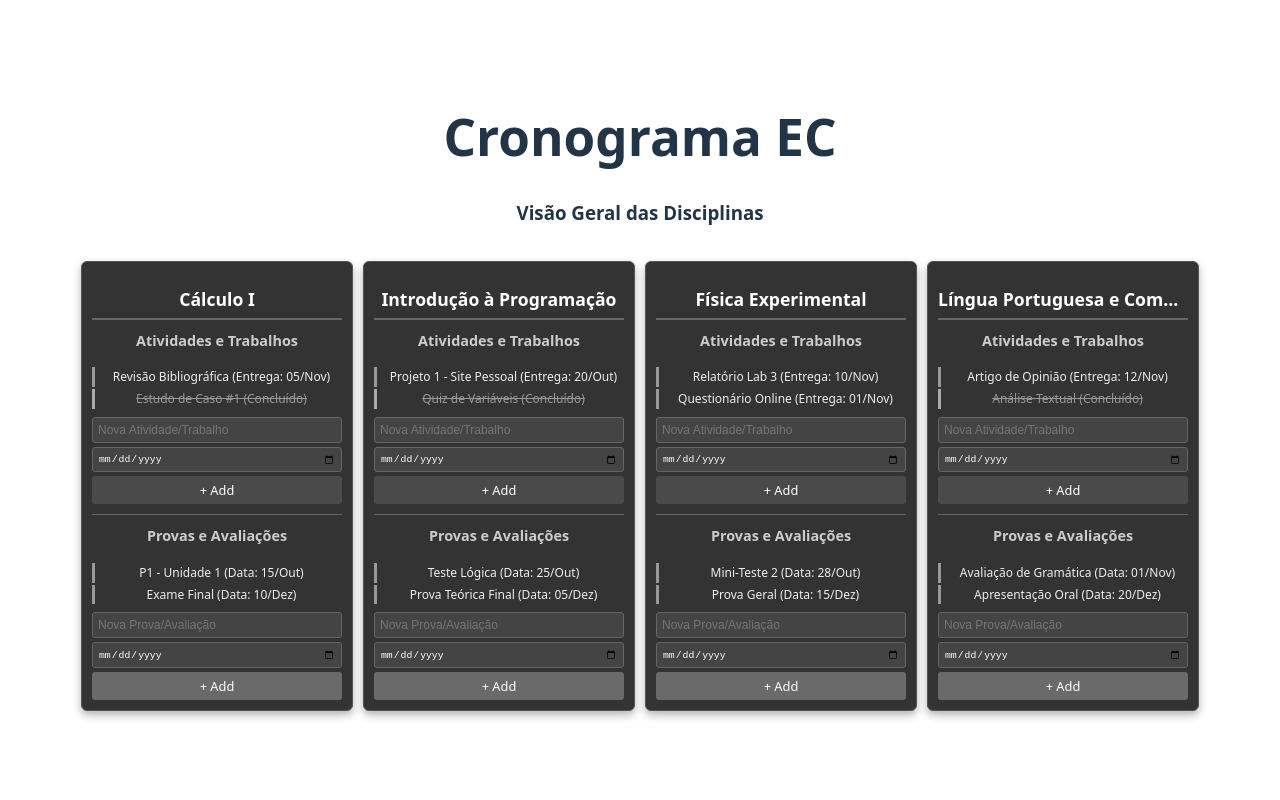
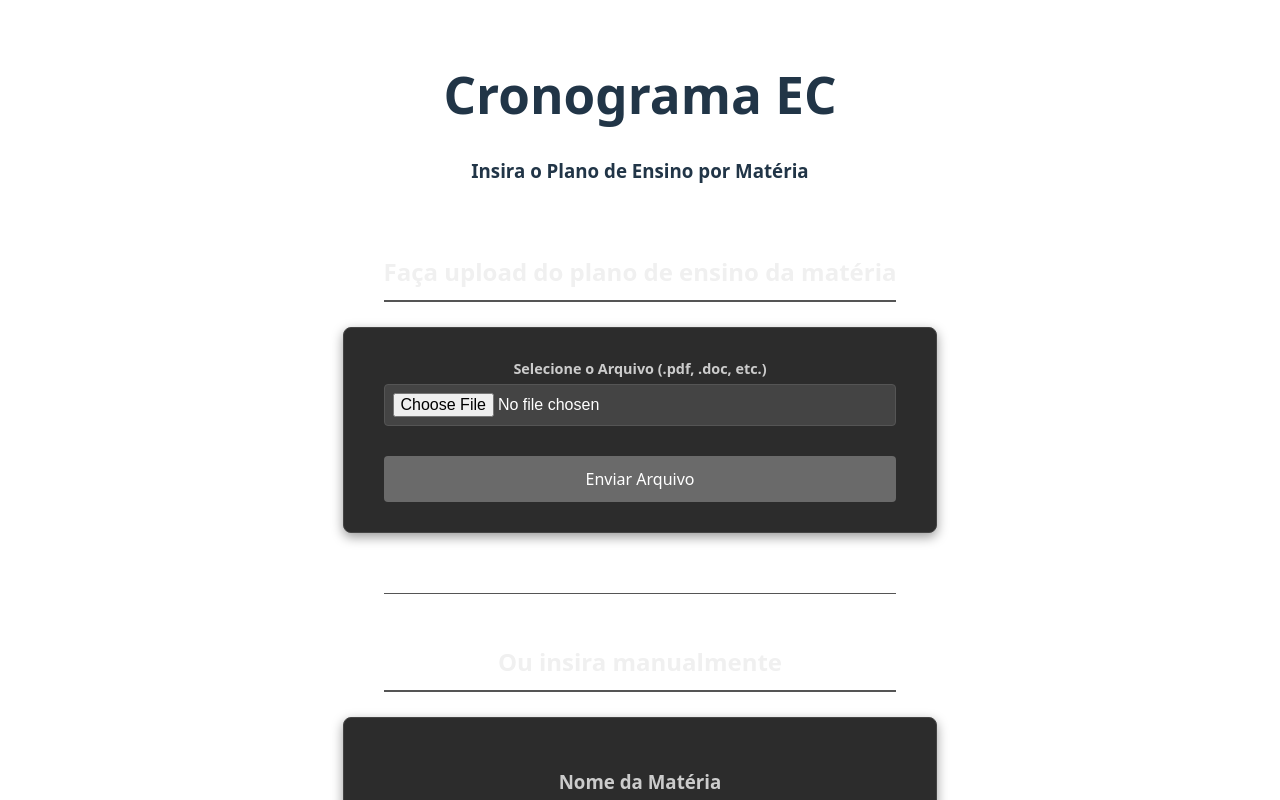
Before and after one commit to ana-borowsky/cronograma-educacional-react, a React app in the folder frontend/: page / in a window 1280 px wide. Shown: the top 800 px of the page. Built offline with nearby package versions, Linux system fonts and the light colour scheme; the HTML template or start-up script is replaced by a standard one.

Commit message:
Adiciona css básico de teste para as páginas

```diff
--- a/frontend/src/App.jsx
+++ b/frontend/src/App.jsx
@@ -1,11 +1,11 @@
 import './App.css'
-import Disciplines from './pages/Disciplines.jsx'
+import Syllabus from './pages/Syllabus.jsx'
 
 function App() {
 
   return (
     <>
-      <Disciplines />
+      <Syllabus />
 
     </>
   )
--- /dev/null
+++ b/frontend/src/css/Login.css
@@ -0,0 +1,83 @@
+.login-container {
+  display: flex;
+  flex-direction: column;
+  align-items: center;
+  justify-content: center;
+  min-height: 80vh;
+  padding: 20px;
+}
+
+.login-form {
+  background-color: #2c2c2c;
+  padding: 30px 40px;
+  border-radius: 8px;
+  box-shadow: 0 4px 12px rgba(0, 0, 0, 0.4);
+  width: 100%;
+  max-width: 350px;
+  border: 1px solid #444444;
+}
+
+.login-form h2 {
+  text-align: center;
+  color: #f0f0f0;
+  margin-bottom: 25px;
+  border-bottom: 2px solid #555555;
+  padding-bottom: 10px;
+}
+
+.input-group {
+  margin-bottom: 15px;
+}
+
+.input-group label {
+  display: block;
+  margin-bottom: 5px;
+  color: #cccccc;
+  font-weight: bold;
+  font-size: 0.9em;
+}
+
+.input-group input {
+  width: 100%;
+  padding: 10px;
+  border: 1px solid #555555;
+  border-radius: 4px;
+  box-sizing: border-box;
+  font-size: 1em;
+  background-color: #444444;
+  color: #ffffff;
+}
+
+.login-button {
+  width: 100%;
+  padding: 12px;
+  margin-top: 20px;
+  border: none;
+  border-radius: 4px;
+  background-color: #777777;
+  color: #ffffff;
+  font-size: 1em;
+  cursor: pointer;
+  transition: background-color 0.2s;
+}
+
+.login-button:hover {
+  background-color: #999999;
+}
+
+.signup-text {
+  text-align: center;
+  margin-top: 20px;
+  color: #999999;
+  font-size: 0.9em;
+}
+
+.signup-text a {
+  color: #cccccc;
+  text-decoration: none;
+  font-weight: bold;
+}
+
+.signup-text a:hover {
+  text-decoration: underline;
+}
--- /dev/null
+++ b/frontend/src/css/Register.css
@@ -0,0 +1,83 @@
+.register-container {
+  display: flex;
+  flex-direction: column;
+  align-items: center;
+  justify-content: center;
+  min-height: 80vh;
+  padding: 20px;
+}
+
+.register-form {
+  background-color: #2c2c2c;
+  padding: 30px 40px;
+  border-radius: 8px;
+  box-shadow: 0 4px 12px rgba(0, 0, 0, 0.4);
+  width: 100%;
+  max-width: 350px;
+  border: 1px solid #444444;
+}
+
+.register-form h2 {
+  text-align: center;
+  color: #f0f0f0;
+  margin-bottom: 25px;
+  border-bottom: 2px solid #555555;
+  padding-bottom: 10px;
+}
+
+.input-group {
+  margin-bottom: 15px;
+}
+
+.input-group label {
+  display: block;
+  margin-bottom: 5px;
+  color: #cccccc;
+  font-weight: bold;
+  font-size: 0.9em;
+}
+
+.input-group input {
+  width: 100%;
+  padding: 10px;
+  border: 1px solid #555555;
+  border-radius: 4px;
+  box-sizing: border-box;
+  font-size: 1em;
+  background-color: #444444;
+  color: #ffffff;
+}
+
+.register-button {
+  width: 100%;
+  padding: 12px;
+  margin-top: 20px;
+  border: none;
+  border-radius: 4px;
+  background-color: #777777;
+  color: #ffffff;
+  font-size: 1em;
+  cursor: pointer;
+  transition: background-color 0.2s;
+}
+
+.register-button:hover {
+  background-color: #999999;
+}
+
+.login-text {
+  text-align: center;
+  margin-top: 20px;
+  color: #999999;
+  font-size: 0.9em;
+}
+
+.login-text a {
+  color: #cccccc;
+  text-decoration: none;
+  font-weight: bold;
+}
+
+.login-text a:hover {
+  text-decoration: underline;
+}
--- /dev/null
+++ b/frontend/src/css/RoomSchedule.css
@@ -0,0 +1,106 @@
+.schedule-container {
+  display: flex;
+  flex-direction: column;
+  align-items: center;
+  min-height: 80vh;
+  padding: 30px 20px;
+}
+
+.schedule-container h2 {
+  color: #f0f0f0;
+  text-align: center;
+  margin-bottom: 25px;
+  border-bottom: 2px solid #555555;
+  padding-bottom: 10px;
+  width: 100%;
+  max-width: 500px;
+}
+
+.upload-form,
+.manual-form {
+  background-color: #2c2c2c;
+  padding: 30px 40px;
+  border-radius: 8px;
+  box-shadow: 0 4px 12px rgba(0, 0, 0, 0.4);
+  width: 100%;
+  max-width: 500px;
+  border: 1px solid #444444;
+  margin-bottom: 30px;
+}
+
+.upload-form p {
+  color: #cccccc;
+  text-align: center;
+  margin-bottom: 20px;
+}
+
+.input-group {
+  margin-bottom: 15px;
+}
+
+.input-group label {
+  display: block;
+  margin-bottom: 5px;
+  color: #cccccc;
+  font-weight: bold;
+  font-size: 0.9em;
+}
+
+.input-group input[type="text"],
+.input-group input[type="file"] {
+  width: 100%;
+  padding: 10px;
+  border: 1px solid #555555;
+  border-radius: 4px;
+  box-sizing: border-box;
+  font-size: 1em;
+  background-color: #444444;
+  color: #ffffff;
+}
+
+.input-group input[type="file"] {
+  padding: 8px;
+}
+
+.upload-button {
+  width: 100%;
+  padding: 12px;
+  margin-top: 15px;
+  border: none;
+  border-radius: 4px;
+  background-color: #6a6a6a;
+  color: #ffffff;
+  font-size: 1em;
+  cursor: pointer;
+  transition: background-color 0.2s;
+}
+
+.upload-button:hover {
+  background-color: #888888;
+}
+
+.divider {
+  border: 0;
+  height: 1px;
+  background: #555555;
+  width: 100%;
+  max-width: 500px;
+  margin: 20px 0 40px 0;
+}
+
+.manual-submit-button {
+  width: 100%;
+  padding: 12px;
+  margin-top: 20px;
+  border: none;
+  border-radius: 4px;
+  background-color: #777777;
+  color: #ffffff;
+  font-size: 1em;
+  cursor: pointer;
+  transition: background-color 0.2s;
+}
+
+.manual-submit-button:hover {
+  background-color: #999999;
+}
--- /dev/null
+++ b/frontend/src/css/Syllabus.css
@@ -0,0 +1,107 @@
+.syllabus-container {
+  display: flex;
+  flex-direction: column;
+  align-items: center;
+  min-height: 80vh;
+  padding: 30px 20px;
+}
+
+.syllabus-container h2 {
+  color: #f0f0f0;
+  text-align: center;
+  margin-bottom: 25px;
+  border-bottom: 2px solid #555555;
+  padding-bottom: 10px;
+  width: 100%;
+  max-width: 550px;
+}
+
+.upload-form,
+.syllabus-form {
+  background-color: #2c2c2c;
+  padding: 30px 40px;
+  border-radius: 8px;
+  box-shadow: 0 4px 12px rgba(0, 0, 0, 0.4);
+  width: 100%;
+  max-width: 550px;
+  border: 1px solid #444444;
+  margin-bottom: 30px;
+}
+
+.syllabus-form h3 {
+  color: #cccccc;
+  margin-top: 20px;
+  margin-bottom: 15px;
+  border-bottom: 1px dashed #555555;
+  padding-bottom: 5px;
+}
+
+.input-group {
+  margin-bottom: 15px;
+}
+
+.input-group label {
+  display: block;
+  margin-bottom: 5px;
+  color: #cccccc;
+  font-weight: bold;
+  font-size: 0.9em;
+}
+
+.input-group input {
+  width: 100%;
+  padding: 10px;
+  border: 1px solid #555555;
+  border-radius: 4px;
+  box-sizing: border-box;
+  font-size: 1em;
+  background-color: #444444;
+  color: #ffffff;
+}
+
+.input-group input[type="file"] {
+  padding: 8px;
+}
+
+.upload-button {
+  width: 100%;
+  padding: 12px;
+  margin-top: 15px;
+  border: none;
+  border-radius: 4px;
+  background-color: #6a6a6a;
+  color: #ffffff;
+  font-size: 1em;
+  cursor: pointer;
+  transition: background-color 0.2s;
+}
+
+.upload-button:hover {
+  background-color: #888888;
+}
+
+.form-divider {
+  border: 0;
+  height: 1px;
+  background: #555555;
+  width: 100%;
+  max-width: 550px;
+  margin: 30px 0;
+}
+
+.submit-syllabus-button {
+  width: 100%;
+  padding: 12px;
+  margin-top: 30px;
+  border: none;
+  border-radius: 4px;
+  background-color: #777777;
+  color: #ffffff;
+  font-size: 1em;
+  cursor: pointer;
+  transition: background-color 0.2s;
+}
+
+.submit-syllabus-button:hover {
+  background-color: #999999;
+}
--- a/frontend/src/index.css
+++ b/frontend/src/index.css
@@ -1,5 +1,9 @@
 @import './css/ScheludeAndTask.css';
 @import './css/Disciplines.css';
+@import './css/Login.css';
+@import './css/Register.css';
+@import './css/RoomSchedule.css';
+@import './css/Syllabus.css';
 
 :root {
   font-family: system-ui, Avenir, Helvetica, Arial, sans-serif;
--- a/frontend/src/pages/RoomSchedule.jsx
+++ b/frontend/src/pages/RoomSchedule.jsx
@@ -23,8 +23,6 @@ const RoomSchedule = () => {
             Enviar e Processar Arquivo
           </button>
         </form>
-
-        <hr className="divider" />
 
         <h2>Ou insira manualmente</h2>
         <form className="manual-form">
```
